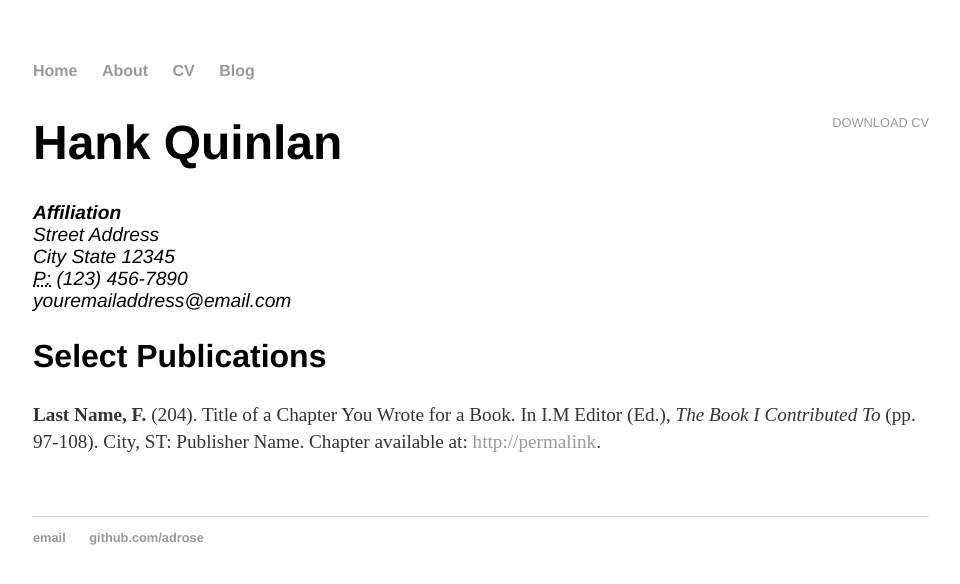
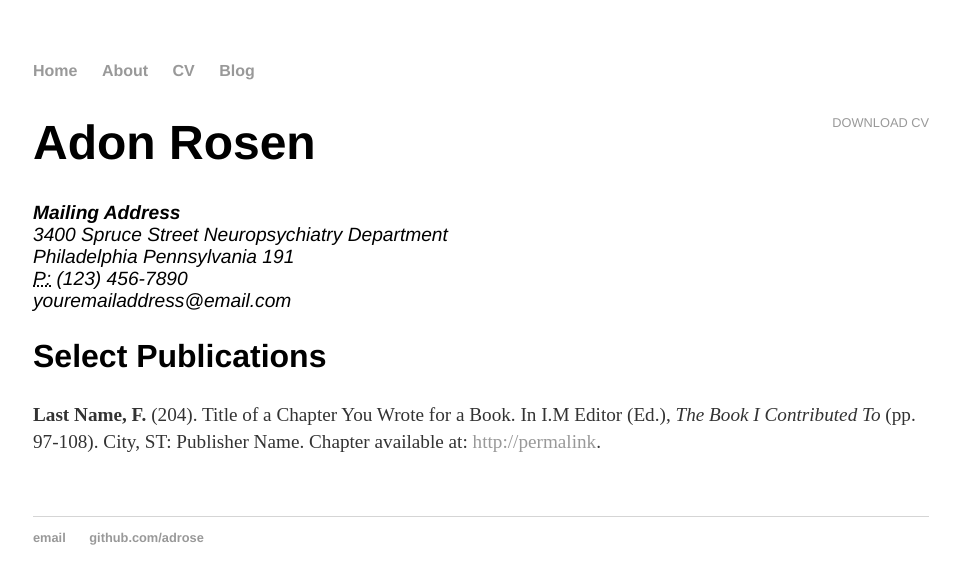
Before and after one commit to adrose/adrose.github.io, a Jekyll site: the page built from cv/index.html, in a window 1280 px wide. Shown: the top 584 px of the page, without its empty margins (159-1119 px from the left). Built offline with Jekyll 4.4.1, drawn with Linux system fonts in a browser that asks for light colours.

Commit message:
CV edits

```diff
--- a/cv/index.html
+++ b/cv/index.html
@@ -1,15 +1,16 @@
 ---
 layout: default
-title: CV of Your Name
+title: Rosen CV
 ---
 
 	<div class="cv">
-		<a href="#" class="download" title="Download CV as PDF">Download CV</a>
-					<h1>Hank Quinlan</h1>
+		<a href="https://github.com/adrose/adrose.github.io/blob/master/documents/Rosen_CurriculumVitae-20170113.pdf" class="download" title="Download CV as PDF">Download CV</a>
+
+                    <h1>Adon Rosen</h1>
 					<address>
-					<strong>Affiliation</strong><br>
-					Street Address<br>
-					City State 12345<br>
+					<strong>Mailing Address</strong><br>
+					3400 Spruce Street Neuropsychiatry Department<br>
+					Philadelphia Pennsylvania 191<br>
 					<abbr title="phone">P:</abbr> (123) 456-7890<br>
 					<span class="obfuscate">youremailaddress@email.com</span>
 					</address>
```
